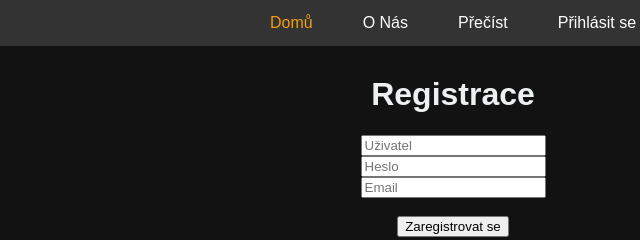
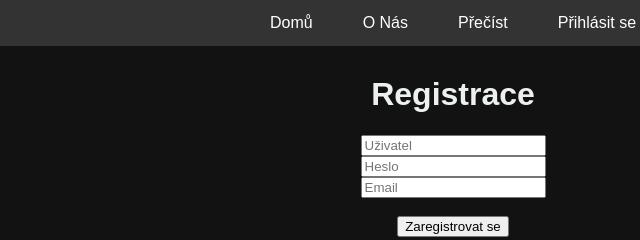
Before and after one commit to MalgymNews/MalgymNews, a plain HTML site: page register.html in a window 1280 px wide. Shown: the top 240 px of the page, 187-827 px from the left. Drawn offline with Linux system fonts and the light colour scheme.

Commit message:
Update register.html

```diff
--- a/register.html
+++ b/register.html
@@ -8,7 +8,7 @@
 <body>
   <nav class="navbar-top">
     <ul class="navbar-menu">
-        <li><a href="index.html" class="active">Domů</a></li>
+        <li><a href="index.html">Domů</a></li>
         <li><a href="onas.html">O Nás</a></li>
         <li><a href="precist.html">Přečíst</a></li>
         <li><a href="login.html">Přihlásit se</a></li>
```
